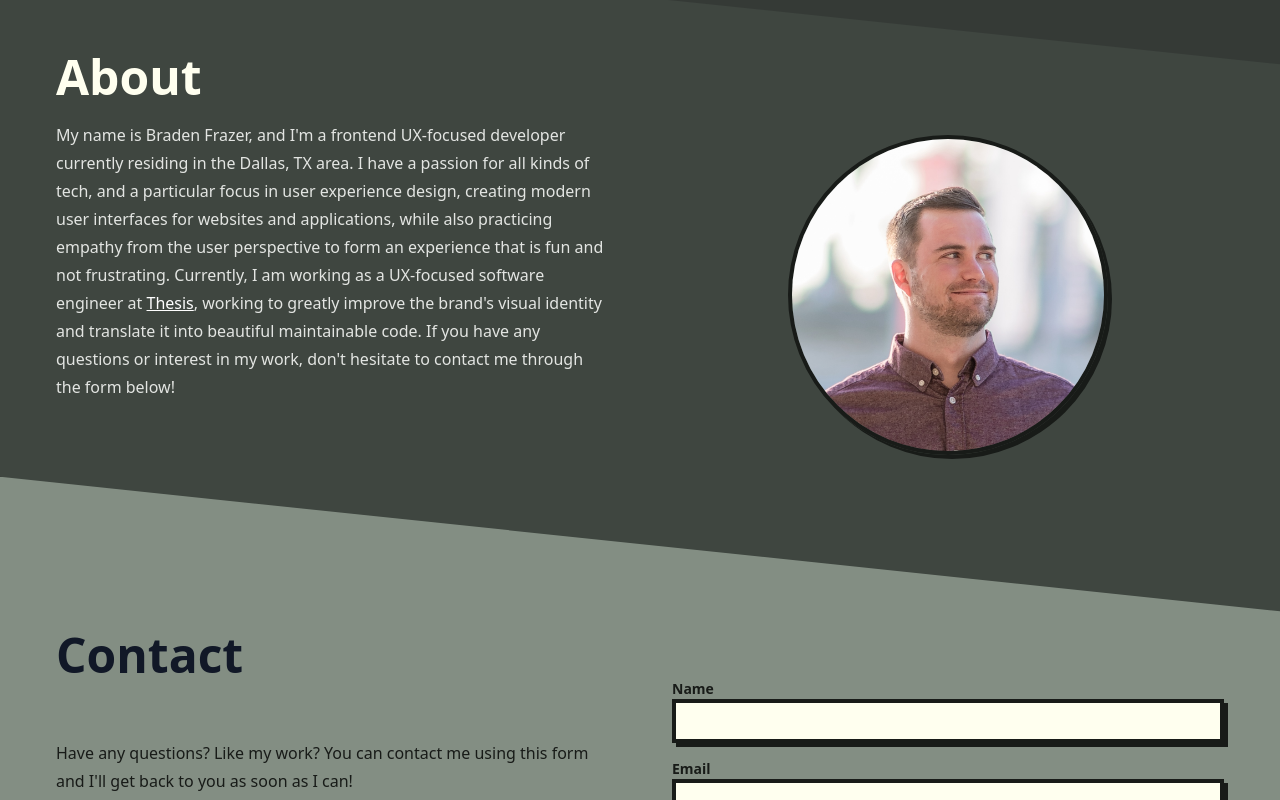
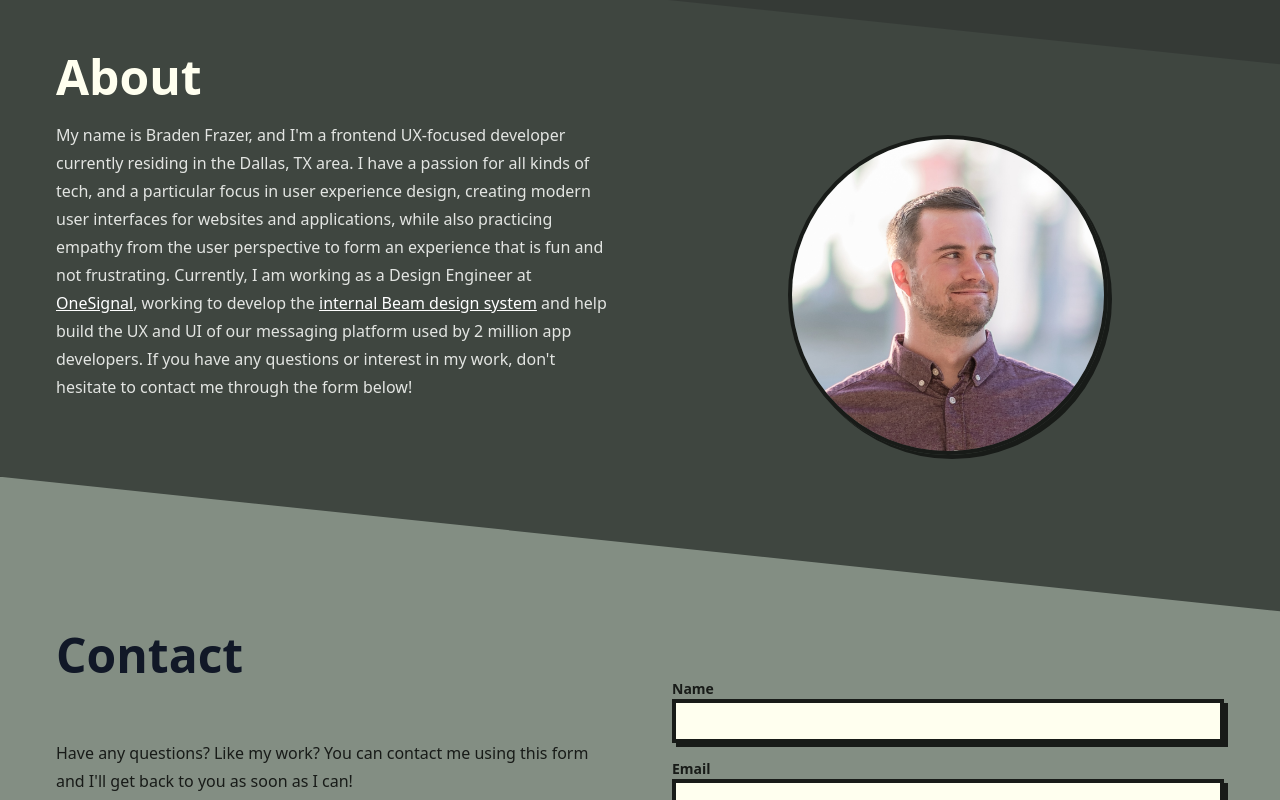
Before and after one commit to bradenfrazer/portfolio, a React (Vite) app: page / in a window 1280 px wide. Shown: the part 4660-5460 px from the top of the page. Built offline with nearby package versions, Linux system fonts and the light colour scheme.

Commit message:
Onesignal bio updates

```diff
--- a/src/components/About.tsx
+++ b/src/components/About.tsx
@@ -23,14 +23,17 @@ export const About = () => {
           creating modern user interfaces for websites and applications, while
           also practicing empathy from the user perspective to form an
           experience that is fun and not frustrating. Currently, I am working as
-          a UX-focused software engineer at{" "}
-          <a href="https://www.takethesis.com/" target="_blank">
-            Thesis
+          a Design Engineer at{" "}
+          <a href="https://www.onesignal.com/" target="_blank">
+            OneSignal
           </a>
-          , working to greatly improve the brand's visual identity and translate
-          it into beautiful maintainable code. If you have any questions or
-          interest in my work, don't hesitate to contact me through the form
-          below!
+          , working to develop the{" "}
+          <a href="https://onesignal.supernova-docs.io/" target="_blank">
+            internal Beam design system
+          </a>{" "}
+          and help build the UX and UI of our messaging platform used by 2
+          million app developers. If you have any questions or interest in my
+          work, don't hesitate to contact me through the form below!
         </p>
       </div>
     </Section>
```
